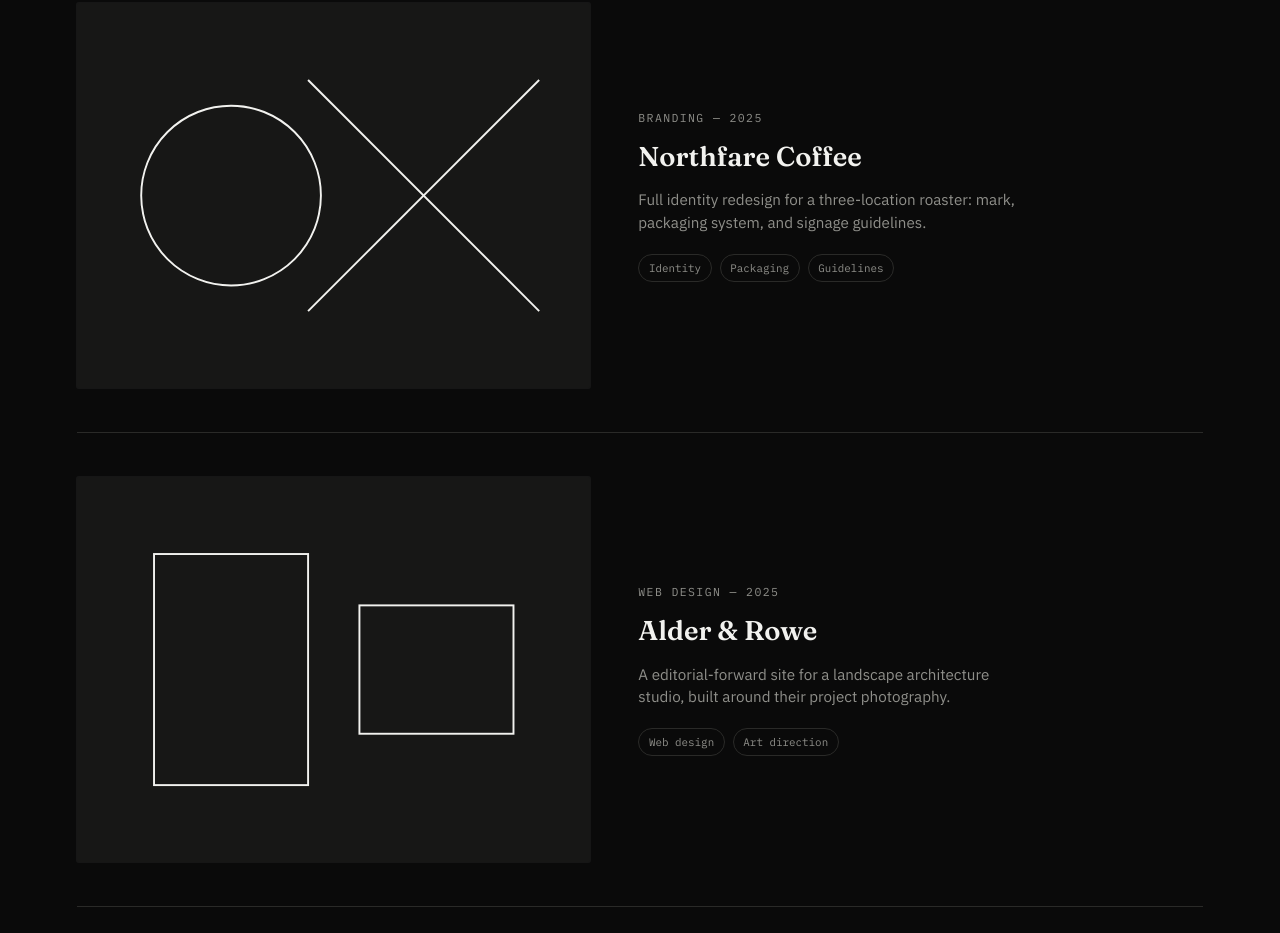
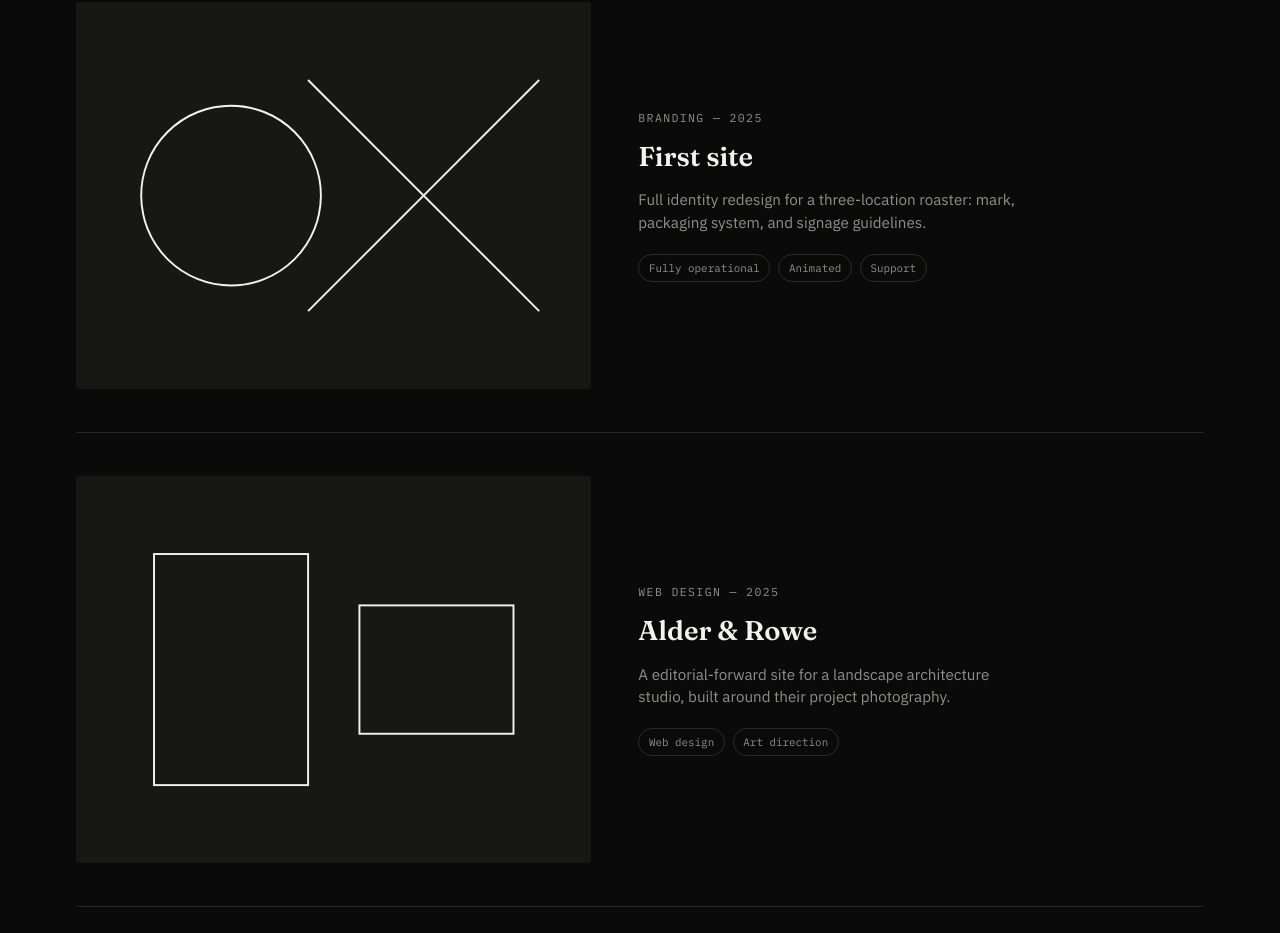
Before and after one commit to Sarthv31/mybusiness, a plain HTML site: page index.html in a window 1280 px wide. Shown: the part 1057-1990 px from the top of the page. Drawn offline with Linux system fonts and the light colour scheme.

Commit message:
Update index.html

```diff
--- a/index.html
+++ b/index.html
@@ -489,9 +489,9 @@
       </div>
       <div class="info">
         <div class="label">Branding — 2025</div>
-        <h3>Northfare Coffee</h3>
+        <h3>First site</h3>
         <p>Full identity redesign for a three-location roaster: mark, packaging system, and signage guidelines.</p>
-        <div class="tags"><span>Identity</span><span>Packaging</span><span>Guidelines</span></div>
+        <div class="tags"><span>Fully operational</span><span>Animated</span><span>Support</span></div>
       </div>
     </div>
     <div class="work-item">
```
